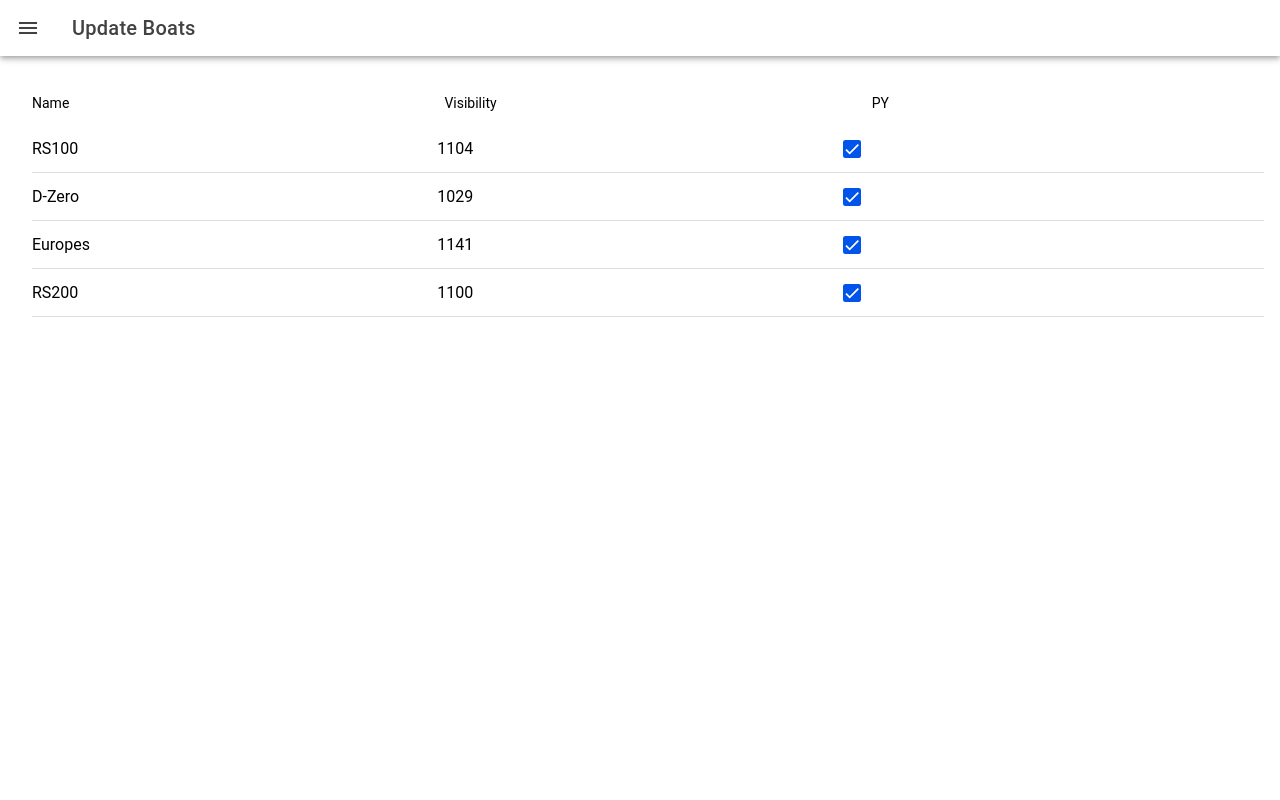
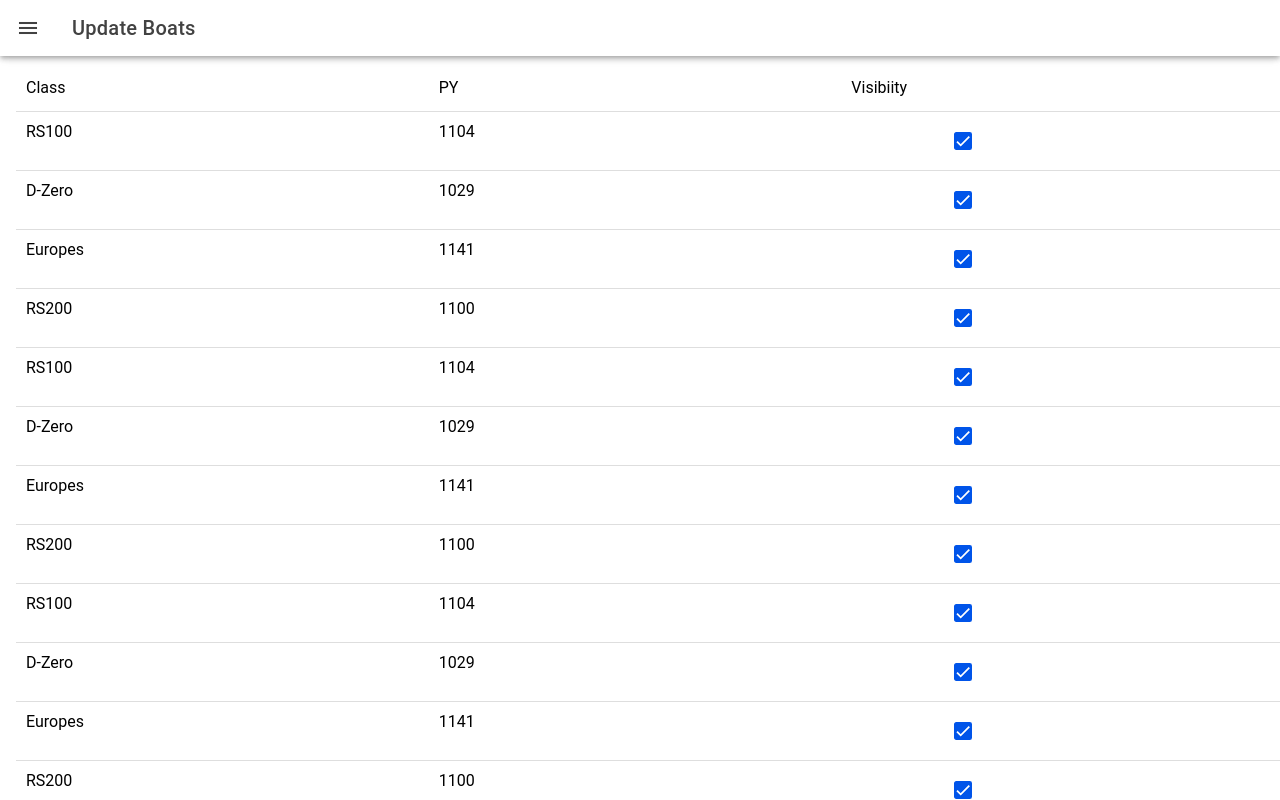
Before and after one commit to gmlogan/PyCalc, a React (Vite) app: page /settings in a window 1280 px wide. Built offline with nearby package versions, Linux system fonts and the light colour scheme.

Commit message:
col spacing sorted

```diff
--- a/src/pages/ListPage.tsx
+++ b/src/pages/ListPage.tsx
@@ -1,12 +1,15 @@
 import {
   IonButtons,
+  IonCol,
   IonContent,
+  IonGrid,
   IonHeader,
   IonItem,
   IonLabel,
   IonList,
   IonMenuButton,
   IonPage,
+  IonRow,
   IonTitle,
   IonToolbar,
 } from "@ionic/react";
@@ -34,8 +37,16 @@ const ListPage: React.FC = () => {
           {boats.map((boat: any, index: number) => (
             <div hidden={!boat.visible} key={boat.id}>
               <IonItem key={boat.id} color={boat.refBoat ? "primary" : ""}>
-                <IonLabel slot="start">{boat.boatName}</IonLabel>{" "}
-                <IonLabel slot="end">{boat.boatPY}</IonLabel>
+                <IonGrid>
+                  <IonRow>
+                    <IonCol size="3">
+                      <IonLabel>{boat.boatName}</IonLabel>
+                    </IonCol>
+                    <IonCol size="3" offset="6">
+                      <IonLabel>{boat.boatPY}</IonLabel>
+                    </IonCol>
+                  </IonRow>
+                </IonGrid>
               </IonItem>
             </div>
           ))}
--- /dev/null
+++ b/src/pages/Settings.css
@@ -0,0 +1,13 @@
+.flex1-container {
+  display: flex;
+  flex-wrap: nowrap;
+}
+
+.flex1-container > div {
+  width: 100px;
+  margin-left: 0%;
+  margin-right: 0%;
+  text-align: left;
+
+  flex: 20%;
+}
--- a/src/pages/Settings.tsx
+++ b/src/pages/Settings.tsx
@@ -11,10 +11,14 @@ import {
   IonButtons,
   IonMenuButton,
   IonListHeader,
+  IonCol,
+  IonRow,
+  IonGrid,
 } from "@ionic/react";
 import React from "react";
 import useBoatStore from "../stores/boatStore";
 import dayjs from "dayjs";
+import "./Settings.css";
 const Settings: React.FC = () => {
   const boats = useBoatStore((state) => state.boatList);
   const toggleVisibility = useBoatStore((state) => state.toggleVisibility);
@@ -30,21 +34,102 @@ const Settings: React.FC = () => {
         </IonToolbar>
       </IonHeader>
 
-      <IonContent className="ion-padding">
+      <IonContent>
         <IonList>
-          <IonListHeader>
-            <IonLabel>Name</IonLabel>
-            <IonLabel>Visibility</IonLabel>
+          <IonItem className={"color:red"}>
+            <IonGrid>
+              <IonRow>
+                <IonCol size="4">
+                  <IonLabel>Class</IonLabel>
+                </IonCol>
+                <IonCol size="4">
                   <IonLabel>PY</IonLabel>
-          </IonListHeader>
+                </IonCol>
+                <IonCol size="4">
+                  <IonLabel>Visibiity</IonLabel>
+                </IonCol>
+              </IonRow>
+            </IonGrid>
+          </IonItem>
+
           {boats.map((boat: any, index: number) => (
             <IonItem key={boat.id} color={boat.refBoat ? "primary" : ""}>
-              <IonLabel>{boat.boatName}</IonLabel>{" "}
+              <IonGrid className="padding:0">
+                <IonRow>
+                  <IonCol size="4">
+                    <IonLabel>{boat.boatName}</IonLabel>
+                  </IonCol>
+                  <IonCol size="4">
                     <IonLabel>{boat.boatPY}</IonLabel>
+                  </IonCol>
+                  <IonCol size="3" offset="1">
                     <IonCheckbox
                       checked={boat.visible}
                       onClick={(e) => toggleVisibility(boat.id)}
                     ></IonCheckbox>
+                  </IonCol>
+                </IonRow>
+              </IonGrid>
+            </IonItem>
+          ))}
+          {boats.map((boat: any, index: number) => (
+            <IonItem key={boat.id} color={boat.refBoat ? "primary" : ""}>
+              <IonGrid className="padding:0">
+                <IonRow>
+                  <IonCol size="4">
+                    <IonLabel>{boat.boatName}</IonLabel>
+                  </IonCol>
+                  <IonCol size="4">
+                    <IonLabel>{boat.boatPY}</IonLabel>
+                  </IonCol>
+                  <IonCol size="3" offset="1">
+                    <IonCheckbox
+                      checked={boat.visible}
+                      onClick={(e) => toggleVisibility(boat.id)}
+                    ></IonCheckbox>
+                  </IonCol>
+                </IonRow>
+              </IonGrid>
+            </IonItem>
+          ))}
+          {boats.map((boat: any, index: number) => (
+            <IonItem key={boat.id} color={boat.refBoat ? "primary" : ""}>
+              <IonGrid className="padding:0">
+                <IonRow>
+                  <IonCol size="4">
+                    <IonLabel>{boat.boatName}</IonLabel>
+                  </IonCol>
+                  <IonCol size="4">
+                    <IonLabel>{boat.boatPY}</IonLabel>
+                  </IonCol>
+                  <IonCol size="3" offset="1">
+                    <IonCheckbox
+                      checked={boat.visible}
+                      onClick={(e) => toggleVisibility(boat.id)}
+                    ></IonCheckbox>
+                  </IonCol>
+                </IonRow>
+              </IonGrid>
+            </IonItem>
+          ))}
+          {boats.map((boat: any, index: number) => (
+            <IonItem key={boat.id} color={boat.refBoat ? "primary" : ""}>
+              <IonGrid className="padding:0">
+                <IonRow>
+                  <IonCol size="4">
+                    <IonLabel>{boat.boatName}</IonLabel>
+                  </IonCol>
+                  <IonCol size="4">
+                    <IonLabel>{boat.boatPY}</IonLabel>
+                  </IonCol>
+                  <IonCol size="3" offset="1">
+                    <IonCheckbox
+                      checked={boat.visible}
+                      onClick={(e) => toggleVisibility(boat.id)}
+                    ></IonCheckbox>
+                  </IonCol>
+                </IonRow>
+              </IonGrid>
             </IonItem>
           ))}
         </IonList>
```
Also changed, not shown: firebase.json (added), 2 other files (tests, documents, lock files or other folders). Lines whose indentation alone changed are shown as unchanged.
